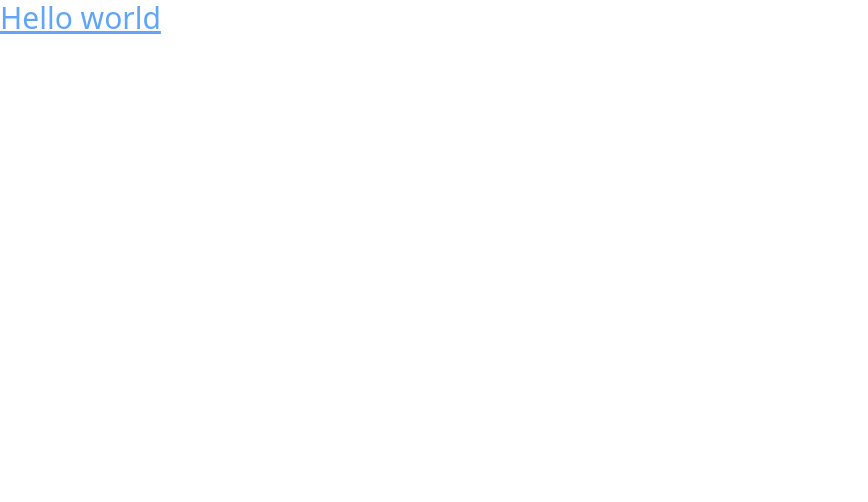
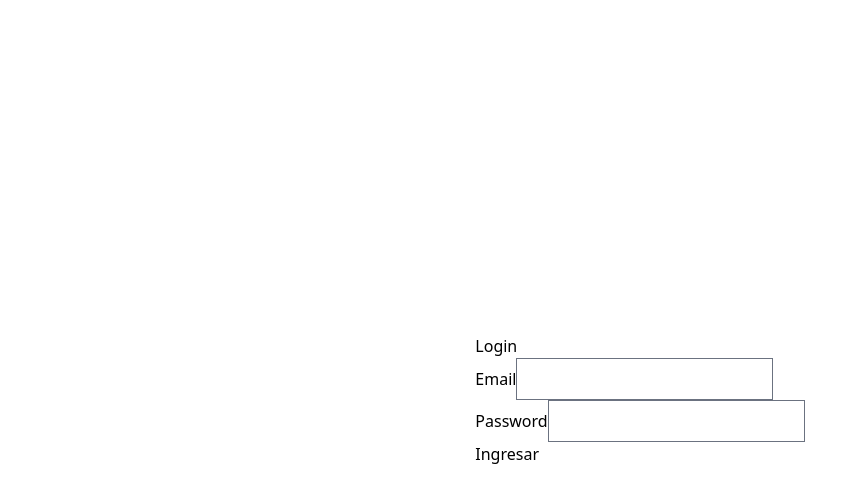
Before and after one commit to No-Country-simulation/c19-62-t-csharp-angular, an Angular app in the folder frontend/: page / in a window 1280 px wide. Shown: the top 502 px of the page, without its empty margins (0-868 px from the left). Built offline with nearby package versions, Linux system fonts and the light colour scheme.

Commit message:
feat(frontend): :sparkles: basic structure of the form

```diff
--- a/frontend/src/app/app.component.html
+++ b/frontend/src/app/app.component.html
@@ -1 +1 @@
-<h1 class="text-3xl underline text-blue-400">Hello world</h1>
+<app-login />
--- a/frontend/src/app/app.component.ts
+++ b/frontend/src/app/app.component.ts
@@ -1,10 +1,11 @@
 import { ChangeDetectionStrategy, Component } from '@angular/core';
 import { RouterOutlet } from '@angular/router';
+import { LoginComponent } from './shared/ui/login/login.component';
 
 @Component({
   selector: 'app-root',
   standalone: true,
-  imports: [RouterOutlet],
+  imports: [RouterOutlet, LoginComponent],
   templateUrl: './app.component.html',
   styleUrls: [],
   changeDetection: ChangeDetectionStrategy.OnPush,
--- a/frontend/src/app/shared/ui/login/login.component.html
+++ b/frontend/src/app/shared/ui/login/login.component.html
@@ -1 +1,26 @@
-<p>login works!</p>,
+<section class="grid place-content-center min-h-dvh">
+  <h1>Login</h1>
+  <form [formGroup]="loginForm" (submit)="onSubmit()">
+    <div>
+      <label for="email"> Email</label>
+      <input id="email" name="email" formControlName="email" type="email" />
+    </div>
+    <div>
+      <label for="password"> Password</label>
+      <input
+        id="password"
+        name="password"
+        formControlName="password"
+        type="password"
+      />
+    </div>
+
+    <button
+      [disabled]="!loginForm.valid"
+      class="disabled:cursor-not-allowed"
+      type="submit"
+    >
+      Ingresar
+    </button>
+  </form>
+</section>
--- a/frontend/src/app/shared/ui/login/login.component.ts
+++ b/frontend/src/app/shared/ui/login/login.component.ts
@@ -1,12 +1,22 @@
-import { CommonModule } from "@angular/common";
-import { ChangeDetectionStrategy, Component } from '@angular/core';
+import { CommonModule } from '@angular/common';
+import {
+  ChangeDetectionStrategy,
+  Component,
+  DestroyRef,
+  OnInit,
+} from '@angular/core';
+import { takeUntilDestroyed } from '@angular/core/rxjs-interop';
+import {
+  FormBuilder,
+  FormGroup,
+  ReactiveFormsModule,
+  Validators,
+} from '@angular/forms';
 
 @Component({
   selector: 'app-login',
   standalone: true,
-  imports: [
-    CommonModule,
-  ],
+  imports: [CommonModule, ReactiveFormsModule],
   templateUrl: './login.component.html',
   styles: `
     :host {
@@ -15,4 +25,28 @@ import { ChangeDetectionStrategy, Component } from '@angular/core';
   `,
   changeDetection: ChangeDetectionStrategy.OnPush,
 })
-export class LoginComponent { }
+export class LoginComponent implements OnInit {
+  loginForm: FormGroup;
+
+  constructor(
+    private readonly formConstructor: FormBuilder,
+    private readonly destroy: DestroyRef
+  ) {
+    this.loginForm = this.formConstructor.nonNullable.group({
+      email: ['', [Validators.required, Validators.email]],
+      password: ['', [Validators.required]],
+    });
+  }
+
+  ngOnInit(): void {
+    this.loginForm.events
+      .pipe(takeUntilDestroyed(this.destroy))
+      .subscribe((data) => console.log(data));
+  }
+
+  public onSubmit(): void {
+    if (this.loginForm.invalid) return;
+
+    console.log(this.loginForm.value);
+  }
+}
```
